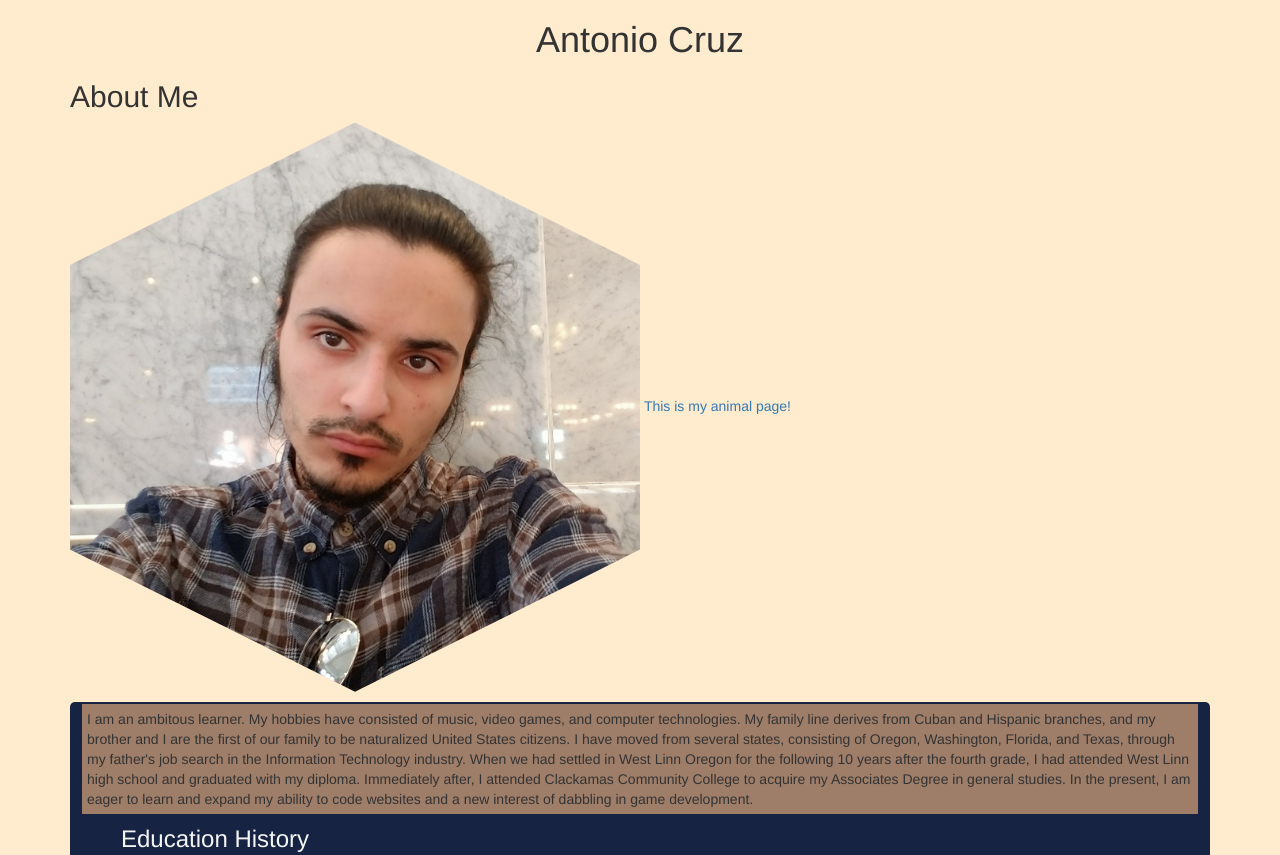
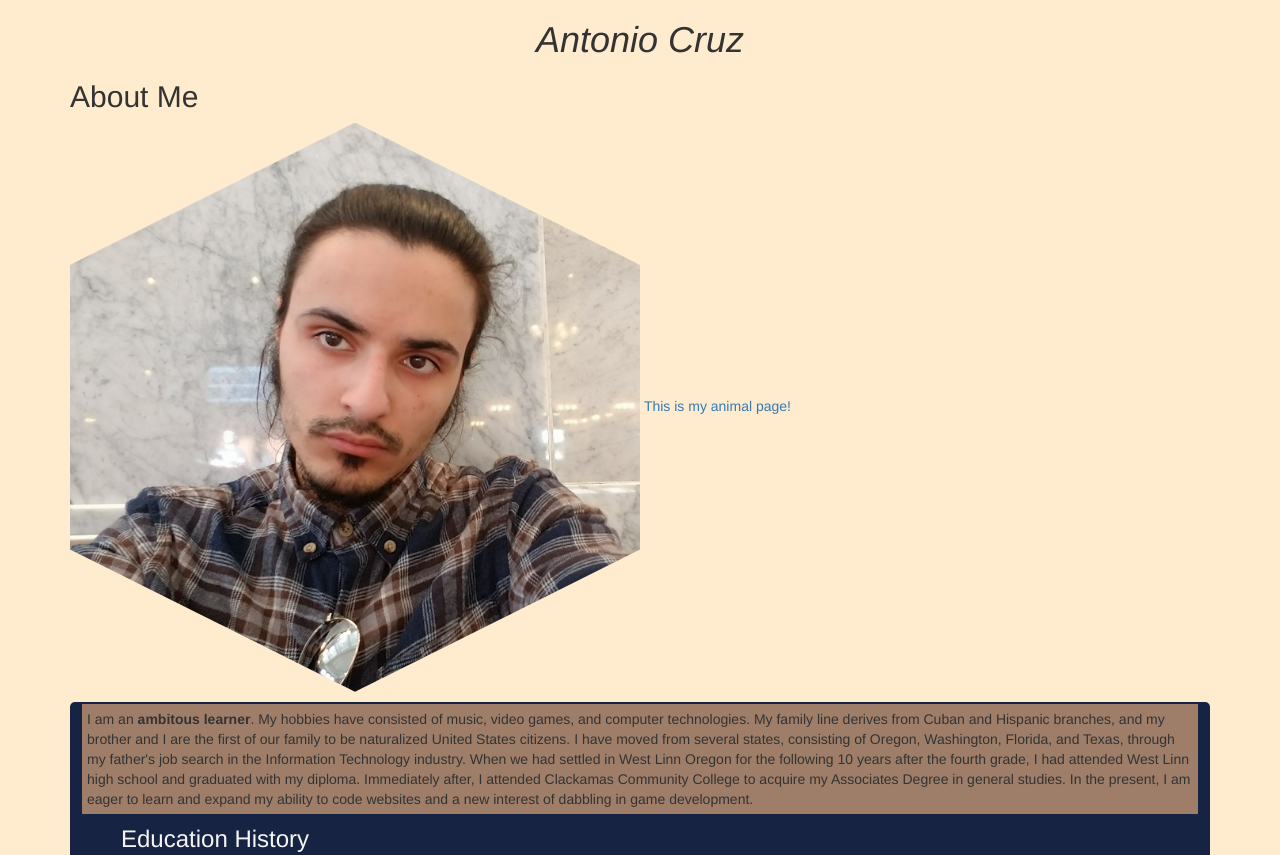
Before and after one commit to TonyBoy56/ruby-friday_project1, a plain HTML site: page index.html in a window 1280 px wide. Shown: the top 855 px of the page. Drawn offline with Linux system fonts and the light colour scheme.

Commit message:
add 'em' and 'strong' tags to 'h1' and 'aboutMe'.

```diff
--- a/index.html
+++ b/index.html
@@ -7,18 +7,18 @@
 </head>
 <body>
   <div class="container">
-    <h1>Antonio Cruz</h1>
+    <h1><em>Antonio Cruz</em></h1>
     <div class="aboutMe">
       <h2>About Me</h2>
       <img src="img/selfie.jpg" alt="A picture of Antonio Cruz">
-      <p id="aboutMe">I am an ambitous learner. My hobbies have consisted of music, video games, and computer technologies. My family line derives from Cuban and Hispanic branches, and my brother and I are the first of our family to be naturalized United States citizens. I have moved from several states, consisting of Oregon, Washington, Florida, and Texas, through my father's job search in the Information Technology industry. When we had settled in West Linn Oregon for the following 10 years after the fourth grade, I had attended West Linn high school and graduated with my diploma. Immediately after, I attended Clackamas Community College to acquire my Associates Degree in general studies. In the present, I am eager to learn and expand my ability to code websites and a new interest of dabbling in game development.</p>
+      <p id="aboutMe">I am an <strong>ambitous learner</strong>. My hobbies have consisted of music, video games, and computer technologies. My family line derives from Cuban and Hispanic branches, and my brother and I are the first of our family to be naturalized United States citizens. I have moved from several states, consisting of Oregon, Washington, Florida, and Texas, through my father's job search in the Information Technology industry. When we had settled in West Linn Oregon for the following 10 years after the fourth grade, I had attended West Linn high school and graduated with my diploma. Immediately after, I attended Clackamas Community College to acquire my Associates Degree in general studies. In the present, I am eager to learn and expand my ability to code websites and a new interest of dabbling in game development.</p>
       <a href="https://assassin56.github.io/animal-page/"><span>This</span> is my animal page!</a>
     </div>
     <div class="panel">
       <h3>Education History</h3>
-      <ul>West Linn Highschool</ul>
-      <ul>Associates Degree of General Studies at Clackamas Community College</ul>
-      <ul>Epicodus</ul>
+        <ul>West Linn Highschool</ul>
+        <ul>Associates Degree of General Studies at Clackamas Community College</ul>
+        <ul>Epicodus</ul>
       <h3>Work History</h3>
       <ol>
         <li>Biscuits Cafe</li>
```
